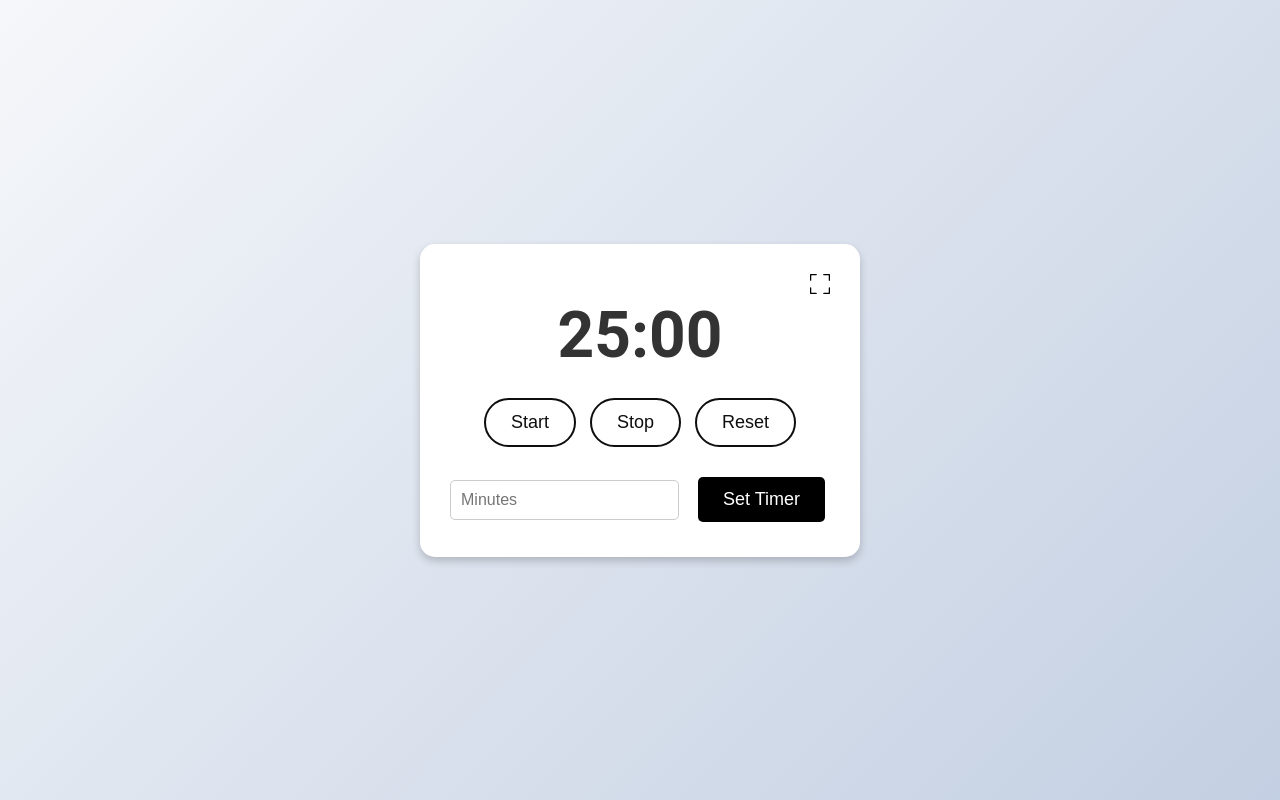
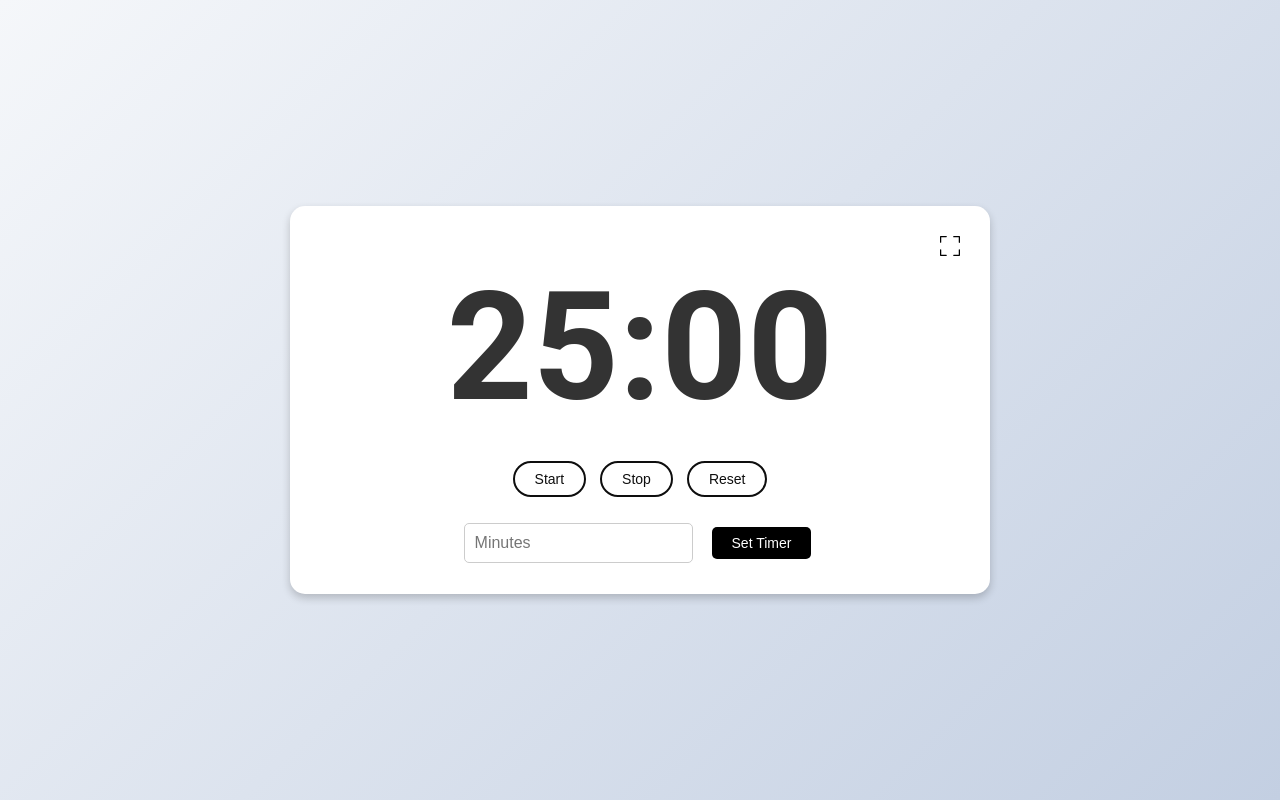
Before and after one commit to AdityaVishu/Website, a plain HTML site: page index.html in a window 1280 px wide. Drawn offline with Linux system fonts and the light colour scheme.

Commit message:
responsive

```diff
--- a/index.html
+++ b/index.html
@@ -30,14 +30,14 @@
             text-align: right;
         }
         .time {
-            font-size: 64px;
+            font-size: 150px;
             margin-bottom: 20px;
             color: #333;
             font-weight: bold;
         }
         .buttons button, .set-timer button {
-            font-size: 18px;
-            padding: 12px 25px;
+            font-size: 14px;
+            padding: 8px 20px;
             margin: 5px;
             cursor: pointer;
             border: none;
@@ -71,7 +71,26 @@
         .set-timer button:hover {
             background-color: #69d5dd;
         }
-        </style>
+
+        /* Media Queries for Responsive Design */
+        @media (orientation: landscape) {
+            body {
+                flex-direction: row;
+            }
+            .timer {
+                width: 50%;
+            }
+        }
+
+        @media (orientation: portrait) {
+            body {
+                flex-direction: column;
+            }
+            .timer {
+                width: 80%;
+            }
+        }
+    </style>
 </head>
 <body>
     <div class="timer">
@@ -91,7 +110,6 @@
     </div>
 
     <script>
-
         let timer, isRunning = false, timeLeft = 1500;
         const timeElement = document.getElementById('time');
         window.addEventListener('beforeunload', () => {
```
